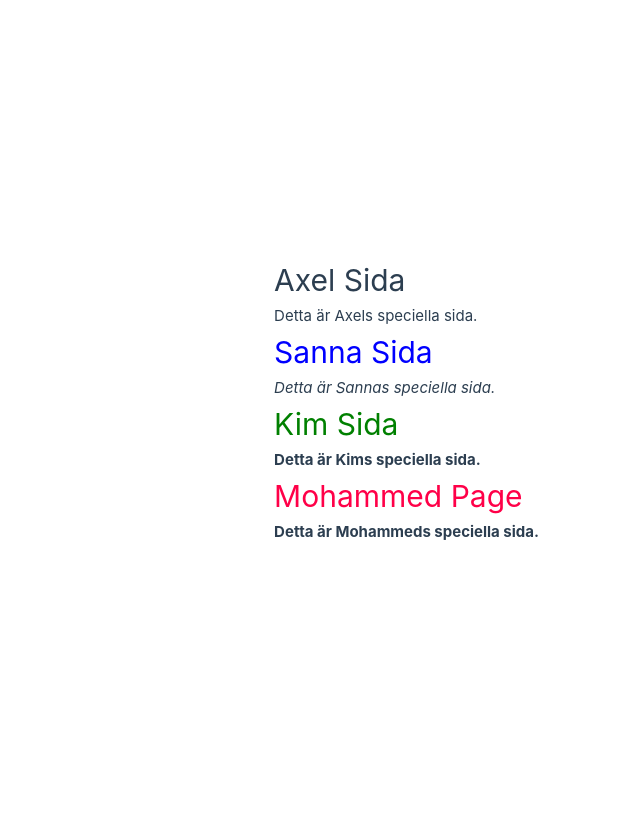
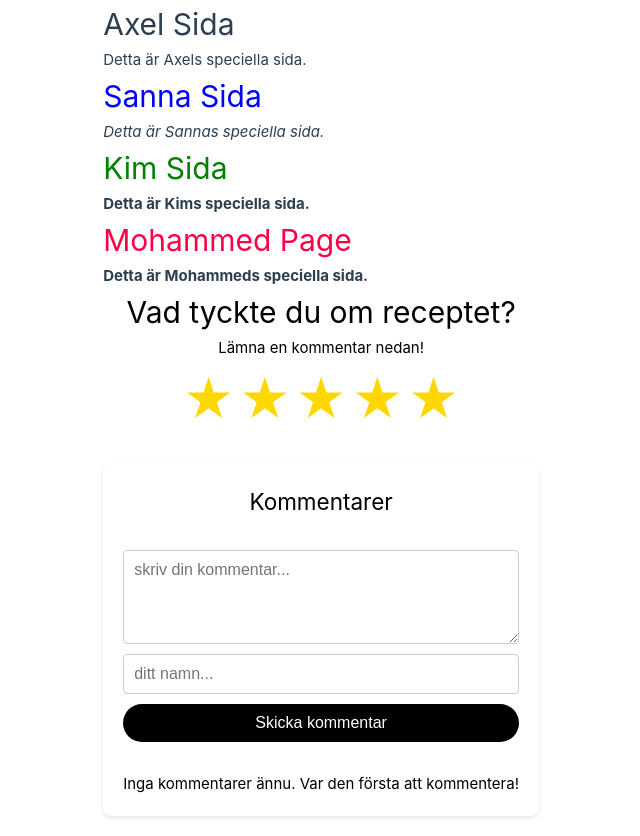
Before and after one commit to Falusvampen/vue-framework, a Vue app: page / in a window 1280 px wide. Shown: the whole page, without its empty margins (101-741 px from the left). Before the commit the page ends 800 px from the top, so only its background shows below. Built offline with nearby package versions, Linux system fonts and the light colour scheme.

Commit message:
comment styling, added component in home view to see

```diff
--- a/src/components/CommentComponent.vue
+++ b/src/components/CommentComponent.vue
@@ -1,4 +1,25 @@
 <template>
+   <div class="comment-header-title">
+
+    <h1 class="question-title">Vad tyckte du om receptet?</h1>
+
+    <div class="comment-header-undertitle">
+    <p> Lämna en kommentar nedan!</p>
+    </div>
+
+   <div class="comment-header-stars">
+          <div class="stars">
+            <span class="star">★</span>
+            <span class="star">★</span>
+            <span class="star">★</span>
+            <span class="star">★</span>
+            <span class="star">★</span>
+
+          </div>
+
+          </div>
+
+        <br>
 
     <div class="comment-section">
             <h2>Kommentarer</h2>
@@ -32,19 +53,24 @@
 
     </div>
 
+    <div class="commentBox">
+
     <div class="comments-list" v-if="comments.length > 0">
       <div class="comment-item" v-for="(comment, index) in comments" :key="index">
-        <p class="comment-name"><strong>{{ comment.name }}</strong> - {{ comment.date }}</p>
+        <p class="comment-name">{{ comment.name }} - {{ comment.date }}</p>
         <p class="comment-text">{{ comment.text }}</p>
       </div>
     </div>
+
+
 
     <div v-else class="no-comments">
       <p>Inga kommentarer ännu. Var den första att kommentera!</p>
     </div>
 
  </div>
-
+  </div>
+  </div>
 
 </template>
 
@@ -79,3 +105,94 @@ export default {
   }
 }
 </script>
+
+<style>
+
+.comment-header-title {
+  text-align: center;
+  margin-bottom: 20px;
+  background-color: white;
+  color: black;
+}
+.star {
+  font-size: 50px;
+  color: gold;
+  margin: 0 2px;
+}
+
+.comment-section {
+  max-width: 600px;
+  margin: 0 auto;
+  padding: 20px;
+  background-color: white;
+  border-radius: 8px;
+  box-shadow: 0 2px 4px rgba(0, 0, 0, 0.1);
+  color: black;
+}
+
+.qesution-title {
+  font-weight: bold;
+}
+
+.commentForm{
+  margin-top: 30px;
+  display: flex;
+  flex-direction: column;
+  gap: 10px;
+  margin-bottom: 20px;
+}
+
+.nameInput, .commentArea {
+  width: 100%;
+  padding: 10px;
+  border: 1px solid #ccc;
+  border-radius: 4px;
+  font-size: 1rem;
+  font-family: Arial, Helvetica, sans-serif;
+}
+
+.submit-btn {
+  padding: 10px 20px;
+  background-color: #000000;
+  color: rgb(255, 255, 255);
+  border: none;
+  border-radius: 4px;
+  font-size: 1rem;
+  cursor: pointer;
+  border-radius: 25px;
+}
+
+
+.commentBox{
+  margin-top: 30px;
+  color: black;
+
+}
+
+.comment-item, comment-name, comment-text {
+  background-color: rgb(201, 201, 201);
+  border-bottom: 10px solid #eee;
+  padding: 10px 0;
+
+}
+
+.comment-text{
+  font-family: Arial, Helvetica, sans-serif;
+  font-weight: normal;
+
+}
+
+.comment-name{
+  font-family: Arial, Helvetica, sans-serif;
+  font-weight: bold;
+
+}
+.comment-list {
+  margin-bottom: 20px;
+
+
+}
+
+
+
+</style>
--- a/src/views/HomeView.vue
+++ b/src/views/HomeView.vue
@@ -3,6 +3,7 @@ import AxelComponent from '@/components/AxelComponent.vue'
 import KimComponent from '@/components/KimComponent.vue'
 import MohammedComponent from '@/components/MohammedComponent.vue'
 import SannaComponent from '@/components/SannaComponent.vue'
+import CommentComponent from '@/components/CommentComponent.vue'
 
 </script>
 
@@ -12,6 +13,7 @@ import SannaComponent from '@/components/SannaComponent.vue'
     <SannaComponent />
     <KimComponent />
     <MohammedComponent />
+    <CommentComponent />
 
   </main>
 </template>
```
